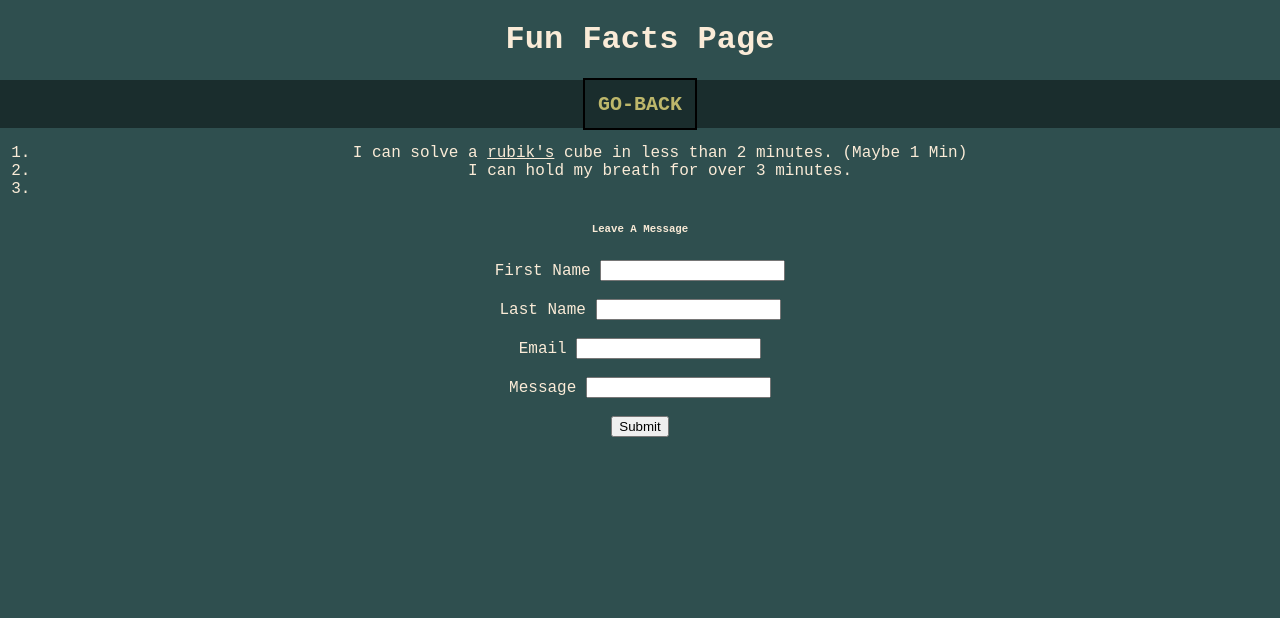
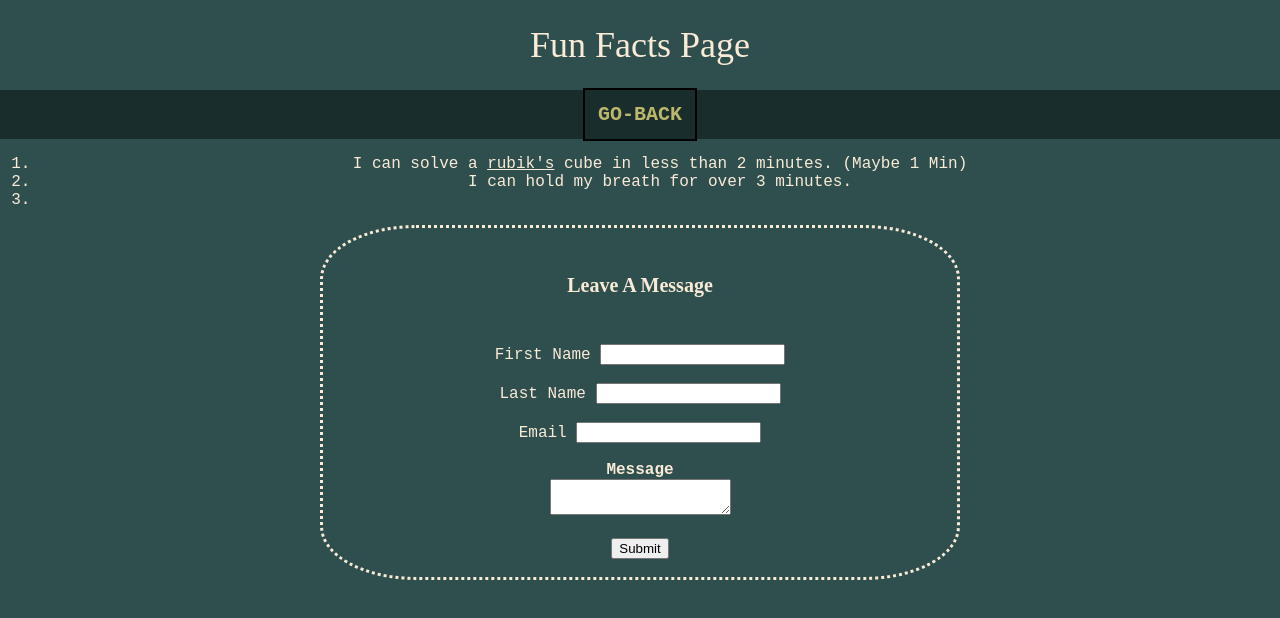
Before and after one commit to leothecrz/IntroToCSS, a plain HTML site: page fun.html in a window 1280 px wide. Drawn offline with Linux system fonts and the light colour scheme.

Commit message:
CSS Finalized

```diff
--- a/fun.html
+++ b/fun.html
@@ -11,7 +11,7 @@
 </head>
 <body>
 
-    <h1> Fun Facts Page</h1>
+    <h1 class="secondTittles"> Fun Facts Page</h1>
 
     <div class="linksBar">
         <a href="index.html"> GO-BACK </a>
@@ -39,6 +39,7 @@
 
     </div>
 
+    <div class="messageBox">
         <h6>
             Leave A Message
         </h6>
@@ -49,10 +50,12 @@
             <input><br><br>
             <label>Email</label>
             <input><br><br>
-        <label>Message</label>
-        <input><br><br>
+            <label><b>Message</b></label><br>
+            <textarea class="largeMSG"> </textarea><br><br>
             <button>Submit</button>
+            <br><br>
         </form>
+    </div>
 
 
 </body>
--- a/styles.css
+++ b/styles.css
@@ -26,7 +26,7 @@ h1.landing {
     color: cornsilk;
     font-family: 'Times New Roman', Times, serif;
     font-weight: 400;
-    font-size: 250%;
+    font-size: 275%;
     margin-bottom: 0%;
 }
 h5.landing {
@@ -66,6 +66,18 @@ h5.landing {
     animation-play-state: running;
     animation-timing-function: ease-in-out;
 }
+/* FUN */
+div.messageBox {
+    margin-left: 25%;
+    margin-right: 25%;
+    border-style: dotted;
+    border-radius: 15%;
+}
+div.messageBox h6 {
+    font-size: 125%;
+    font-family: 'Times New Roman', Times, serif;
+}
+
 
 /*UNIVERSAL*/
 /* Links Bar */
@@ -100,3 +112,10 @@ div.linksBar a:hover {
     background-color: darkgray;
     color: khaki;
 }
+
+h1.secondTittles {
+    font-size: 225%;
+    font-weight: 500;
+    font-family: 'Times New Roman', Times, serif;
+
+}
```
Also changed, not shown: portfolio.html (+1 -1 lines). Lines whose indentation alone changed are shown as unchanged.
